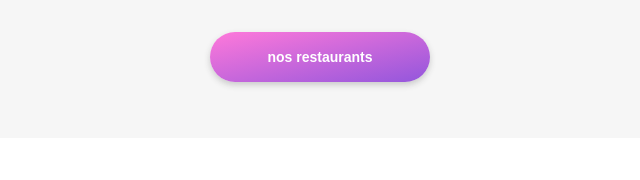
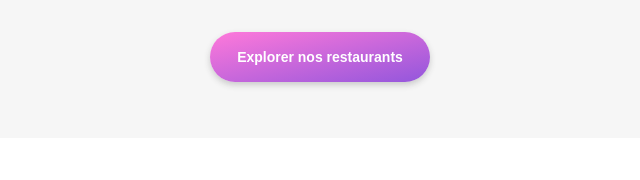
Before and after one commit to Kylva/Dynamisez-une-page-web-avec-des-animations-CSS, a website: page index.html in a window 1280 px wide. Shown: the part 260-440 px from the top of the page, 320-960 px from the left. Drawn offline with Linux system fonts and the light colour scheme; a web font is replaced by a local one.

Commit message:
rajout texte

```diff
--- a/index.html
+++ b/index.html
@@ -37,7 +37,7 @@
         </div>
                             <!-- bouton raccourci restaurant -->
         <form>
-            <button  class="boutton" onclick="window.location.href = '#restaurants';"> nos restaurants</button>
+            <button  class="boutton" onclick="window.location.href = '#restaurants';"> Explorer nos restaurants</button>
         </form>
 
     </section>
```
